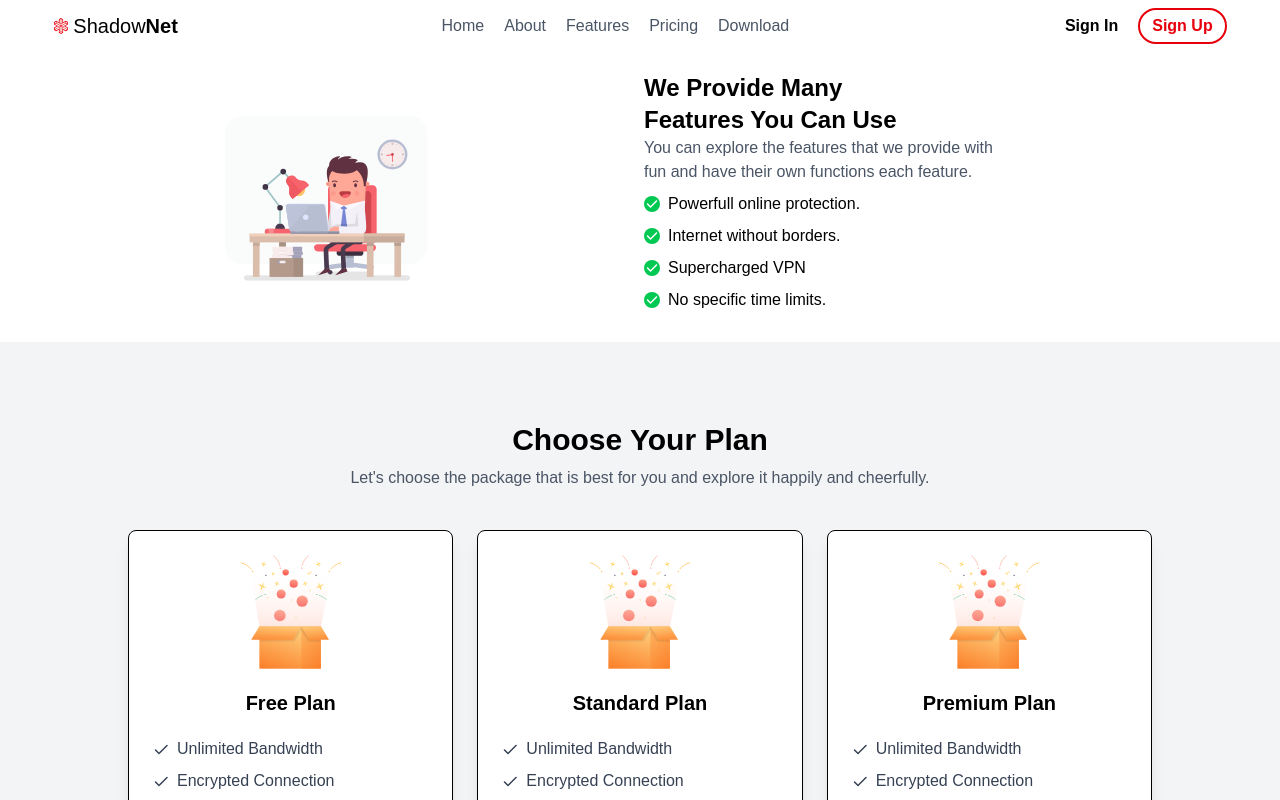
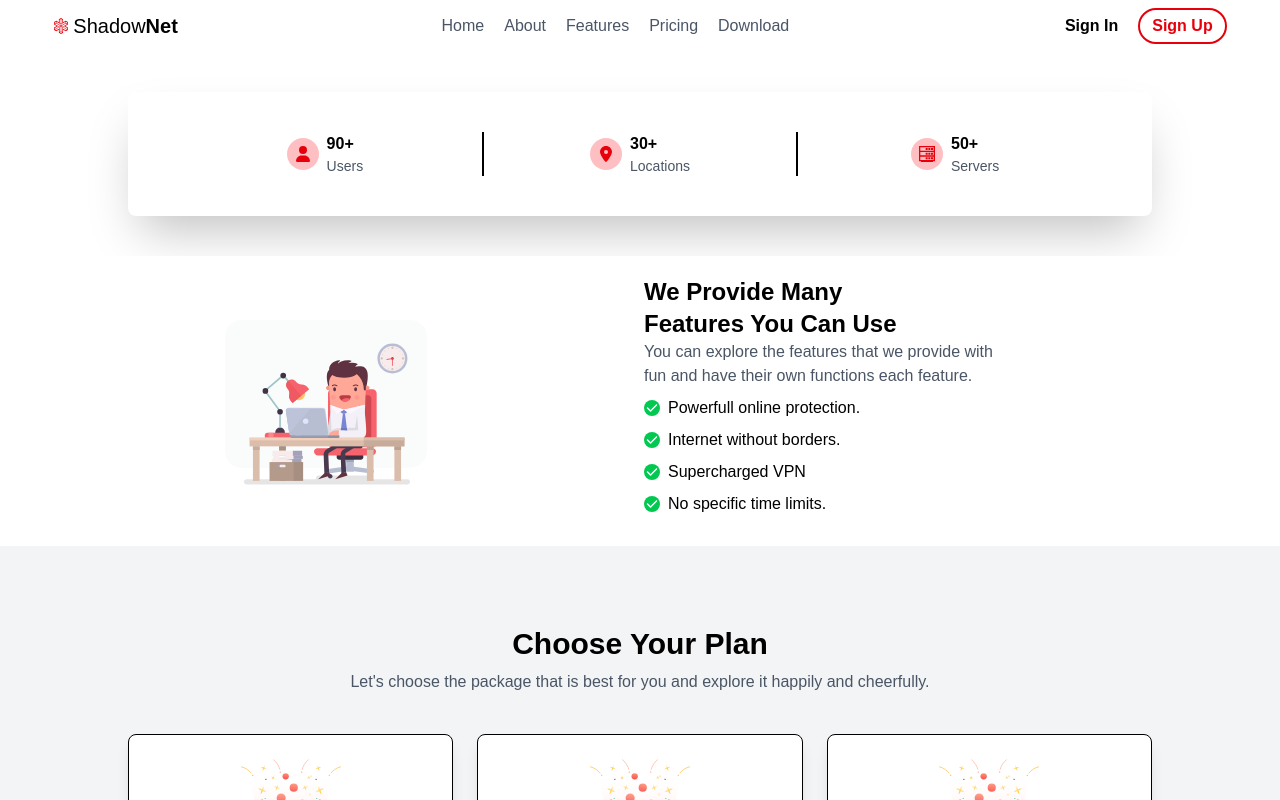
Before and after one commit to rohan26ir/ShadowNet, a Next.js app: page / in a window 1280 px wide. Shown: the top 800 px of the page. Built offline with nearby package versions, Linux system fonts and the light colour scheme.

Commit message:
add Home count

```diff
--- /dev/null
+++ b/src/app/components/HomeCount.jsx
@@ -0,0 +1,65 @@
+import React from 'react';
+
+import { FaLocationDot, FaUser } from 'react-icons/fa6';
+import { HiOutlineUser } from "react-icons/hi2";
+import { GrServerCluster } from "react-icons/gr";
+
+
+const HomeCount = () => {
+  return (
+    <div className='bg-white py-10'>
+      <div>
+
+        <div className='flex flex-col md:flex-row items-center justify-center md:justify-between w-[80%] mx-auto p-5 md:p-10 rounded-lg bg-white shadow-2xl'>
+
+          {/* 1st card */}
+          <div className='w-[100%] flex justify-center items-center gap-2'>
+            {/* icon */}
+            <div className='bg-red-500/30 h-8 w-8 rounded-full flex justify-center items-center'>
+             <p className='text-red-600'><FaUser /></p>
+            </div>
+            {/* text */}
+            <div>
+              <p className='font-bold'>90+</p>
+              <p className='text-sm text-gray-600'>Users</p>
+            </div>
+          </div>
+          {/* 2nd card */}
+          <div className='w-[100%] flex justify-center items-center gap-2 border-0 md:border-x-2'>
+            {/* icon */}
+            <div className='bg-red-500/30 h-8 w-8 rounded-full flex justify-center items-center'>
+              <p className='text-red-600'>
+              <FaLocationDot />
+              </p>
+            </div>
+            {/* text */}
+            <div>
+            <p className='font-bold'>30+</p>
+            <p className='text-sm text-gray-600'>Locations</p>
+            </div>
+          </div>
+          {/* 3rd card */}
+          <div className='w-[100%] flex justify-center items-center gap-2'>
+            {/* icon */}
+            <div className='bg-red-500/30 h-8 w-8 rounded-full flex justify-center items-center'>
+              <p className='text-red-600'>
+              <GrServerCluster />
+              </p>
+            </div>
+            {/* text */}
+            <div>
+            <p className='font-bold'>50+</p>
+            <p className='text-sm text-gray-600'>Servers</p>
+            </div>
+          </div>
+
+
+        </div>
+
+      </div>
+    </div>
+  );
+};
+
+export default HomeCount;<div>
+</div>
--- a/src/app/page.js
+++ b/src/app/page.js
@@ -4,6 +4,7 @@ import Footer from './components/Shared/Footer';
 import Subscribe from './components/Subscribe';
 import ChoosePlan from './components/ChoosePlan';
 import Provide from './components/Provide';
+import HomeCount from './components/HomeCount';
 
 const page = () => {
   return (
@@ -16,6 +17,11 @@ const page = () => {
 
       <main className='min-h-screen'>
         <div>
+
+
+          <div className=''>
+            <HomeCount></HomeCount>
+          </div>
 
           <div className='bg-white'>
             <Provide></Provide>
```
